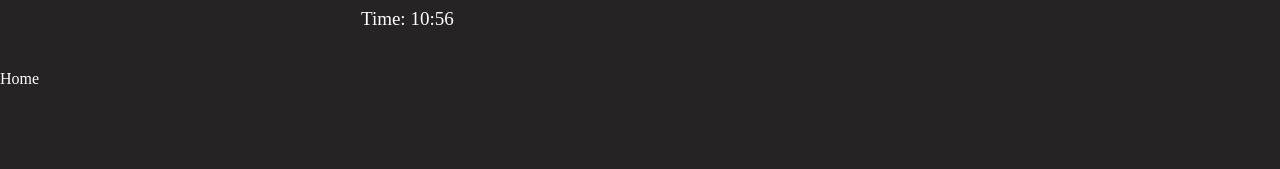
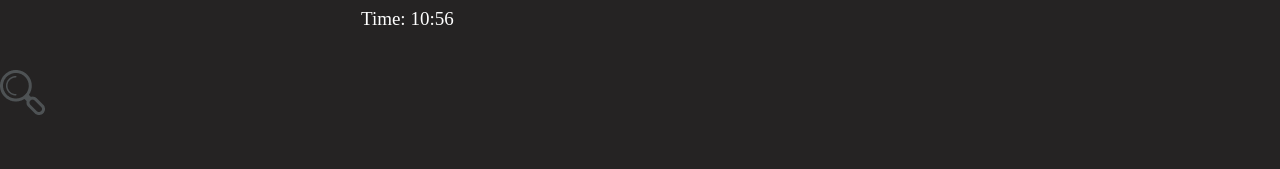
Before and after one commit to Namouke/weatherMe, a React (Vite) app: page / in a window 1280 px wide. Shown: the part 151-320 px from the top of the page. Built offline with nearby package versions, Linux system fonts and the light colour scheme.

Commit message:
la barre de recherche de localisation est en place en fichier et mit dans la page home

```diff
--- /dev/null
+++ b/src/components/location search bar/LocationSearchBar.jsx
@@ -0,0 +1,15 @@
+import React from "react";
+import styles from "./location.module.scss";
+import locationLogo from "../../assets/location Search Bar/🦆 icon _search_.png"
+
+const Location = () => {
+
+    return (
+        <div className="location">
+            <img src={locationLogo} className="location__logo" alt="Icon de Recherche de localisation" />
+            <p className="location__bar"></p>
+        </div>
+    )
+};
+
+export default Location;
--- a/src/pages/Home.jsx
+++ b/src/pages/Home.jsx
@@ -1,9 +1,10 @@
 import React from "react";
+import Location from "../components/location search bar/LocationSearchBar"
 
 const Home = () => {
     return (
         <section>
-            <p>Home</p>
+            <Location />
         </section>
     )
 }
```
Also changed, not shown: src/assets/location Search Bar/🦆 icon _search_.png (added), src/components/location search bar/location.module.scss (added).
